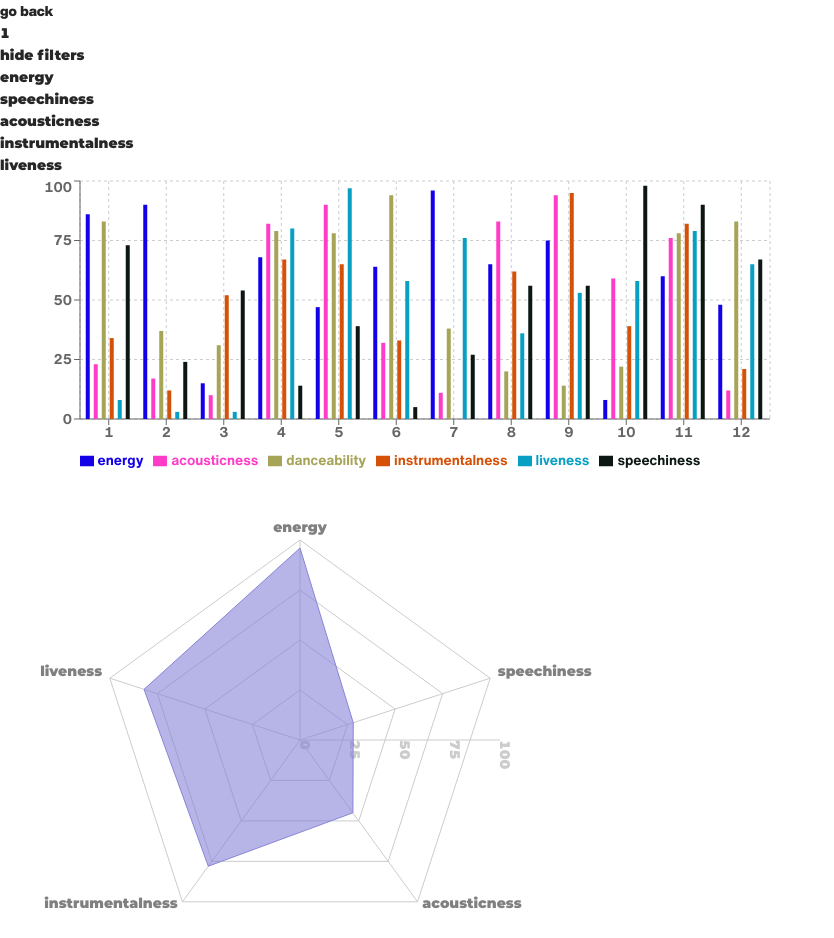
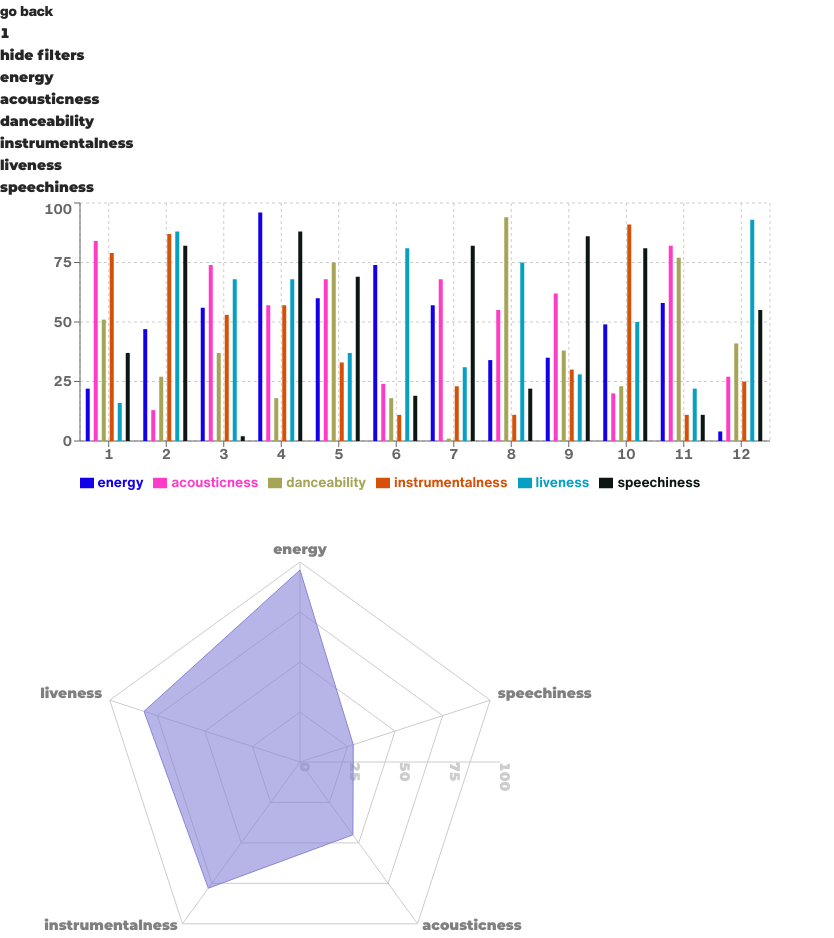
Before and after one commit to amber-zeus/radio, a Next.js app in the folder radio-mood/: page /albums/1 in a window 1280 px wide. Both pictures are taken after a click on the element "show filters". Shown: the whole page, without its empty margins (0-834 px from the left). Before the commit the page ends 916 px from the top, so only its background shows below. Built offline with nearby package versions, Linux system fonts and the light colour scheme.

Commit message:
[feat] filters works!

```diff
--- a/radio-mood/components/frontend/Graph.js
+++ b/radio-mood/components/frontend/Graph.js
@@ -1,7 +1,7 @@
 import React from "react";
 import {Bar, BarChart, CartesianGrid, Legend, Tooltip, XAxis, YAxis} from "recharts";
 
-let data = [
+let buildData = (trackInfo) => (whichBars) => [
   {
     name: "1",
     energy:rand(),
@@ -123,13 +123,21 @@ let data = [
 
   },
 
-];
+].map(track => ({
+  name: track.name,
+  ...whichBars[0] ? {energy: track.energy} : {},
+  ...whichBars[1] ? {acousticness: track.acousticness} : {},
+  ...whichBars[2] ? {danceability: track.danceability} : {},
+  ...whichBars[3] ? {instrumentalness: track.instrumentalness} : {},
+  ...whichBars[4] ? {liveness: track.liveness} : {},
+  ...whichBars[5] ? {speechiness: track.speechiness} : {},
+}));
 
 function rand(){
   return ( Math.floor (Math.random() *100 ))
 }
 
-export const Graph = () => {
+export const Graph = ({artist, album, albumId, whichBars = [0,1,0,0,0,0]}) => {
   {console.log(Math.random())}
 
   return (
@@ -137,7 +145,7 @@ export const Graph = () => {
       <BarChart
         width={800}
         height={300}
-        data={data}
+        data={buildData()(whichBars)}
         margin={{
           top: 5,
           right: 30,
@@ -150,12 +158,12 @@ export const Graph = () => {
         <YAxis/>
         <Tooltip/>
         <Legend/>
-        <Bar dataKey="energy" fill="#1300e9"/>
-        <Bar dataKey="acousticness" fill="#ff3cc7"/>
-        <Bar dataKey="danceability" fill="#a5a457"/>
-        <Bar dataKey="instrumentalness" fill="#d65108"/>
-        <Bar dataKey="liveness" fill="#07a0c3"/>
-        <Bar dataKey="speechiness" fill="#0c1713"/>
+        {whichBars[0] && <Bar dataKey="energy" fill="#1300e9"/>}
+        {whichBars[1] && <Bar dataKey="acousticness" fill="#ff3cc7"/>}
+        {whichBars[2] && <Bar dataKey="danceability" fill="#a5a457"/>}
+        {whichBars[3] && <Bar dataKey="instrumentalness" fill="#d65108"/>}
+        {whichBars[4] && <Bar dataKey="liveness" fill="#07a0c3"/>}
+        {whichBars[5] && <Bar dataKey="speechiness" fill="#0c1713"/>}
       </BarChart>
     </div>
   );
--- a/radio-mood/pages/albums/[id].js
+++ b/radio-mood/pages/albums/[id].js
@@ -18,6 +18,7 @@ const AlbumDetails = ({ children, href }) => {
   const [trackList, setTrackList] = useState(null);
   const album_data = JSON.parse(router.query?.album || '{}');
   const [showFilters, setShowFilters] = useState(false)
+  const [whichBars, setWhichBars] = useState([1,1,1,1,1,1])
 
   useEffect(() => {
     if (album && artist) {
@@ -70,15 +71,16 @@ const AlbumDetails = ({ children, href }) => {
 
         {showFilters && <div className="mt-4 flex flex-wrap">
           <div className="cursor-pointer border-2 m-1 p-1.5 hover:border-black text-gray-500" onClick={()=>setShowFilters(!showFilters)}>hide filters</div>
-          <div className="cursor-pointer border-2 m-1 p-1.5 hover:border-black">energy</div>
-          <div className="cursor-pointer border-2 m-1 p-1.5 hover:border-black">speechiness</div>
-          <div className="cursor-pointer border-2 m-1 p-1.5 hover:border-black">acousticness</div>
-          <div className="cursor-pointer border-2 m-1 p-1.5 hover:border-black">instrumentalness</div>
-          <div className="cursor-pointer border-2 m-1 p-1.5 hover:border-black">liveness</div>
+          <div className="cursor-pointer border-2 m-1 p-1.5 hover:border-black" onClick={() => setWhichBars((whichBars[0]=!whichBars[0],[...whichBars]))}>energy</div>
+          <div className="cursor-pointer border-2 m-1 p-1.5 hover:border-black" onClick={() => setWhichBars((whichBars[1]=!whichBars[1],[...whichBars]))}>acousticness</div>
+          <div className="cursor-pointer border-2 m-1 p-1.5 hover:border-black" onClick={() => setWhichBars((whichBars[2]=!whichBars[2],[...whichBars]))}>danceability</div>
+          <div className="cursor-pointer border-2 m-1 p-1.5 hover:border-black" onClick={() => setWhichBars((whichBars[3]=!whichBars[3],[...whichBars]))}>instrumentalness</div>
+          <div className="cursor-pointer border-2 m-1 p-1.5 hover:border-black" onClick={() => setWhichBars((whichBars[4]=!whichBars[4],[...whichBars]))}>liveness</div>
+          <div className="cursor-pointer border-2 m-1 p-1.5 hover:border-black" onClick={() => setWhichBars((whichBars[5]=!whichBars[5],[...whichBars]))}>speechiness</div>
         </div>}
 
 
-        <Graph />
+        <Graph whichBars={whichBars} />
 
         <ul style={{ fontFamily: 'HelveticaNowDisplayBlk ' }} className="m-4 flex flex-wrap">
           {trackList &&
```
